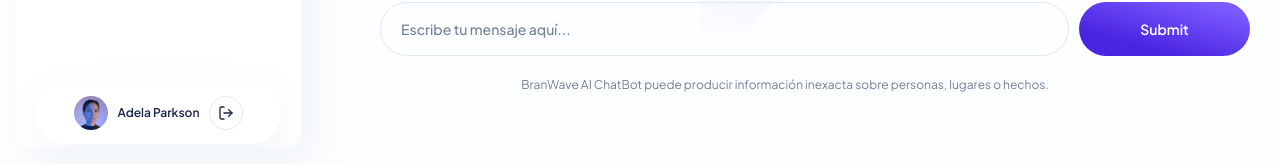
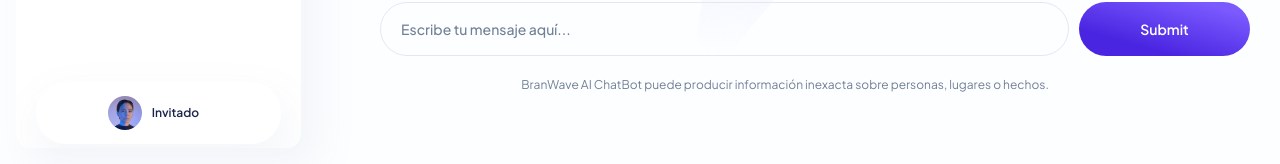
Before and after one commit to jhoanduran93/cometa-ai, a Next.js app: page /chat/index333 in a window 1280 px wide. Shown: the part 636-800 px from the top of the page. Built offline with nearby package versions, Linux system fonts and the light colour scheme.

Commit message:
cambios nombre

```diff
--- a/src/components/sidebar/components/Content.tsx
+++ b/src/components/sidebar/components/Content.tsx
@@ -75,7 +75,7 @@ function SidebarContent(props: SidebarContent) {
       >
         <NextAvatar h="34px" w="34px" src={avatar4} me="10px" />
         <Text color={textColor} fontSize="xs" fontWeight="600" me="10px">
-          Adela Parkson
+          Invitado
         </Text>
         {/* <Menu>
           <MenuButton
@@ -151,20 +151,7 @@ function SidebarContent(props: SidebarContent) {
 
           </MenuList>
         </Menu> */}
-        <Button
-          variant="transparent"
-          border="1px solid"
-          borderColor={borderColor}
-          borderRadius="full"
-          w="34px"
-          h="34px"
-          px="0px"
-          minW="34px"
-          justifyContent={'center'}
-          alignItems="center"
-        >
-          <Icon as={FiLogOut} width="16px" height="16px" color="inherit" />
-        </Button>
+
       </Flex>
     </Flex>
   );
```
